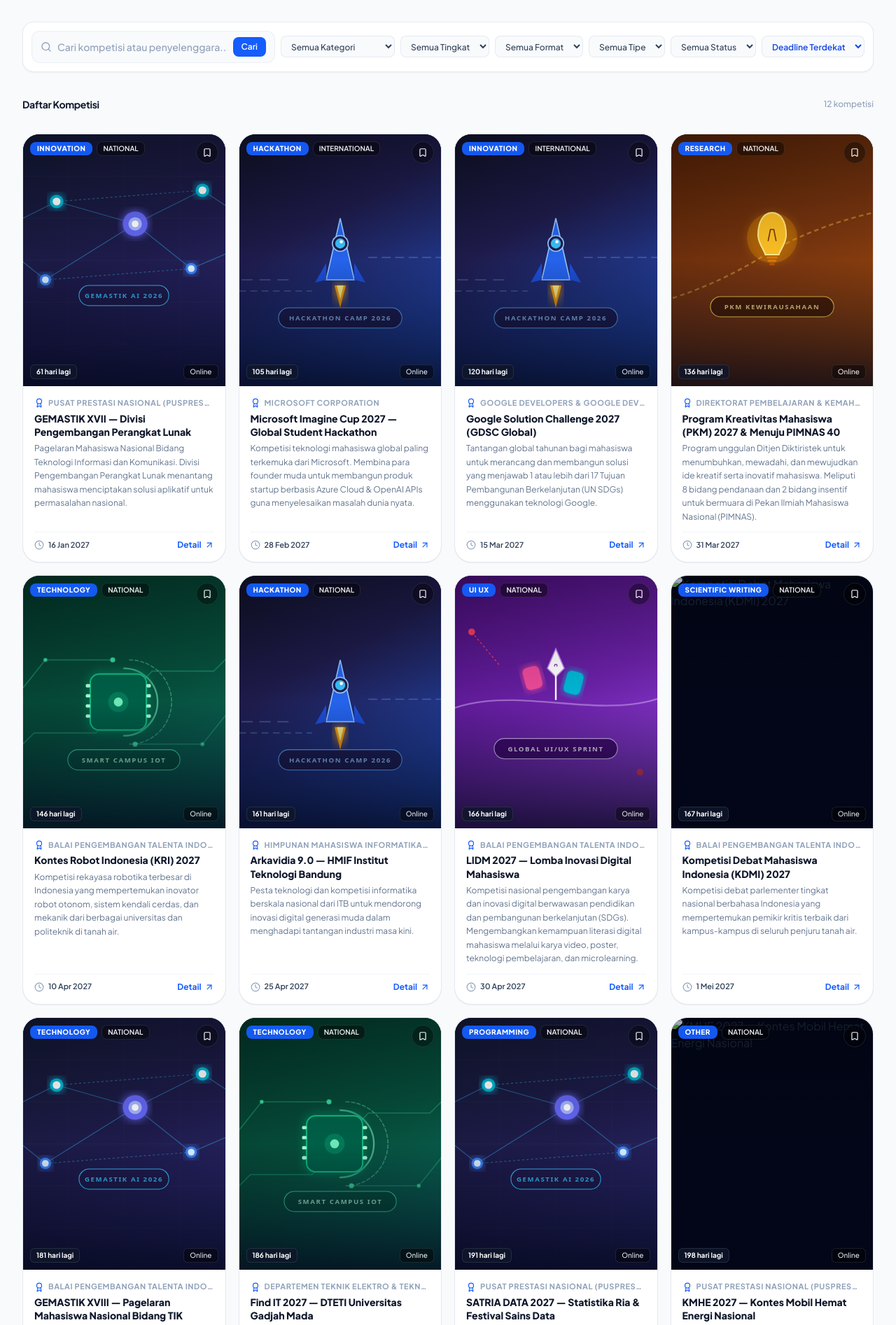
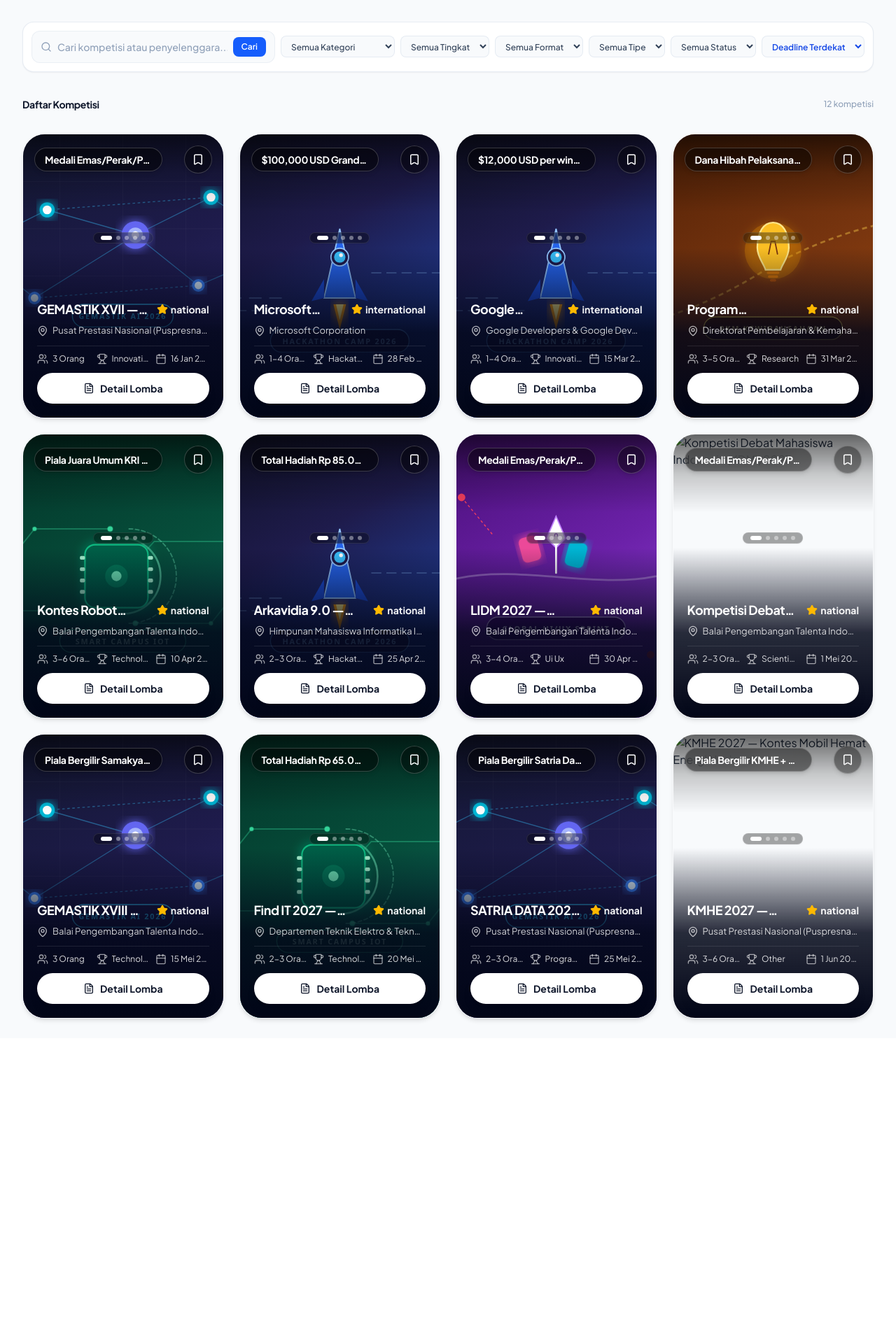
Before and after one commit to faiz-jihad/RAKITCAMPUS, a Laravel app: page /competitions in a window 1280 px wide. Shown: the part 740-2634 px from the top of the page at 70% size. After the commit the page ends 2201 px from the top, so only its background shows below. Run offline with Laravel 12, Linux system fonts and the light colour scheme; data comes from the database, SQL or seed files in the repository; data that the repository does not hold is empty; style sheets or scripts are compiled from the project's sources; some libraries are stand-ins or nearby versions; some web fonts are replaced.

Commit message:
feat(ui): redesign explore competition card to match reference layout and enforce strict hub consistency between project & competition hubs

```diff
--- a/rakit-campus/resources/js/layouts/app-layout.tsx
+++ b/rakit-campus/resources/js/layouts/app-layout.tsx
@@ -67,7 +67,7 @@ export default function AppLayout({
     );
     const [isGatewayOpen, setIsGatewayOpen] = useState(false);
 
-    // Persistent & route-aware active hub state (defaults to 'competition' to protect user flow)
+    // Persistent & route-aware active hub state
     const [activeHub, setActiveHub] = useState<'competition' | 'project'>(() => {
         if (typeof window !== 'undefined') {
             const params = new URLSearchParams(window.location.search);
@@ -76,12 +76,14 @@ export default function AppLayout({
             if (hubParam === 'project') return 'project';
 
             const pathname = window.location.pathname;
-            if (pathname.startsWith('/competitions') || pathname.startsWith('/competition-workspace')) {
+            if (pathname.startsWith('/competitions') || pathname.startsWith('/competition-workspace') || pathname.startsWith('/admin/competitions')) {
                 return 'competition';
             }
             if (
+                pathname === '/dashboard' ||
                 pathname.startsWith('/projects') ||
                 pathname.startsWith('/classes') ||
+                pathname.startsWith('/matching') ||
                 (pathname.startsWith('/workspace') && !pathname.startsWith('/competition-workspace'))
             ) {
                 return 'project';
@@ -96,11 +98,11 @@ export default function AppLayout({
                 // ignore
             }
         }
-        return 'competition';
+        return 'project';
     });
     const isCompetitionHub = activeHub === 'competition';
 
-    // Synchronize hub state and prevent accidental jumping to project hub
+    // Synchronize hub state consistently without unexpected auto-redirects
     useEffect(() => {
         if (typeof window !== 'undefined') {
             const params = new URLSearchParams(window.location.search);
@@ -113,23 +115,15 @@ export default function AppLayout({
                 detectedHub = 'competition';
             } else if (hubParam === 'project') {
                 detectedHub = 'project';
-            } else if (pathname.startsWith('/competitions') || pathname.startsWith('/competition-workspace')) {
+            } else if (pathname.startsWith('/competitions') || pathname.startsWith('/competition-workspace') || pathname.startsWith('/admin/competitions')) {
                 detectedHub = 'competition';
             } else if (
+                pathname === '/dashboard' ||
                 pathname.startsWith('/projects') ||
                 pathname.startsWith('/classes') ||
+                pathname.startsWith('/matching') ||
                 (pathname.startsWith('/workspace') && !pathname.startsWith('/competition-workspace'))
             ) {
-                detectedHub = 'project';
-            } else if (pathname === '/dashboard') {
-                if (!isAdmin) {
-                    const saved = localStorage.getItem('rakit_active_hub');
-                    // If student was in competition hub, prevent sudden jump to project dashboard from system redirects
-                    if (saved === 'competition' && !params.has('hub')) {
-                        router.get('/competitions');
-                        return;
-                    }
-                }
                 detectedHub = 'project';
             }
 
@@ -405,7 +399,7 @@ export default function AppLayout({
                 <div className="w-full max-w-[1600px] mx-auto px-4 sm:px-6 lg:px-8 h-14 sm:h-16 flex items-center justify-between gap-4">
                     {/* Brand Logo & Hub Switcher */}
                     <div className="flex items-center gap-3 sm:gap-4 shrink-0">
-                        <Link href="/dashboard" className="flex items-center gap-2 group shrink-0">
+                        <Link href={isCompetitionHub ? '/competitions' : '/dashboard'} className="flex items-center gap-2 group shrink-0">
                             <img
                                 src="/images/rakit-mark.png"
                                 alt="RAKIT"
--- a/rakit-campus/resources/js/pages/competitions/index.tsx
+++ b/rakit-campus/resources/js/pages/competitions/index.tsx
@@ -31,6 +31,7 @@ import {
     Layers,
     Leaf,
     Link2,
+    MapPin,
     MessageSquare,
     Mic,
     Palette,
@@ -38,6 +39,7 @@ import {
     Search,
     ShieldCheck,
     Sparkles,
+    Star,
     Terminal,
     TrendingUp,
     Trophy,
@@ -882,7 +884,7 @@ export default function CompetitionIndex({
                                 </button>
                             </div>
                         ) : (
-                            <div className="grid grid-cols-2 sm:grid-cols-2 md:grid-cols-3 lg:grid-cols-4 gap-3 sm:gap-4.5">
+                            <div className="grid grid-cols-1 sm:grid-cols-2 md:grid-cols-2 lg:grid-cols-3 xl:grid-cols-4 gap-4 sm:gap-5.5">
                                 {catalogCompetitions.map((comp) => {
                                     const isSaved = bookmarkedIds.includes(comp.id);
                                     const isExpired = comp.registration_deadline && new Date(comp.registration_deadline) < new Date();
@@ -901,120 +903,128 @@ export default function CompetitionIndex({
                                         ? Math.ceil((deadline.getTime() - now.getTime()) / (1000 * 60 * 60 * 24))
                                         : null;
 
+                                    const teamLabel = comp.min_team_size && comp.max_team_size
+                                        ? comp.min_team_size === comp.max_team_size
+                                            ? comp.min_team_size === 1
+                                                ? 'Individu'
+                                                : `${comp.min_team_size} Orang`
+                                            : `${comp.min_team_size}-${comp.max_team_size} Orang`
+                                        : '1 Tim';
+
+                                    const topPillText = comp.prize_info
+                                        ? comp.prize_info
+                                        : isClosed
+                                            ? 'Pendaftaran Tutup'
+                                            : daysLeft !== null
+                                                ? (daysLeft === 0 ? 'Tutup Hari Ini' : `${daysLeft} Hari Lagi`)
+                                                : 'Pendaftaran Buka';
+
                                     return (
                                         <div
                                             key={comp.id}
                                             onClick={() => router.get(`/competitions/${comp.slug || comp.id}`)}
-                                            className={`bg-white rounded-2xl sm:rounded-3xl overflow-hidden border transition-all duration-300 cursor-pointer flex flex-col justify-between h-full group ${
+                                            className={`relative aspect-[3/4.4] sm:aspect-[3/4.25] w-full rounded-[28px] sm:rounded-[32px] overflow-hidden border transition-all duration-300 cursor-pointer flex flex-col justify-between group select-none ${
                                                 isClosed
-                                                    ? 'border-slate-200/60 opacity-75 bg-slate-50/60'
-                                                    : 'border-slate-200/90 shadow-2xs hover:shadow-xl hover:-translate-y-1 hover:border-blue-500/70'
+                                                    ? 'border-white/10 opacity-80'
+                                                    : 'border-white/15 shadow-md hover:shadow-2xl hover:-translate-y-1.5'
                                             }`}
                                         >
-                                            {/* Cover Image Poster — 4:5 Instagram Portrait Aspect Ratio */}
-                                            <div className="relative aspect-[4/5] w-full overflow-hidden bg-slate-950 shrink-0">
-                                                <img
-                                                    src={getCompetitionCover(comp)}
-                                                    alt={comp.name}
-                                                    className={`w-full h-full object-cover group-hover:scale-105 transition-transform duration-500 ease-out ${
-                                                        isClosed ? 'grayscale-30' : ''
-                                                    }`}
-                                                />
-                                                <div className="absolute inset-0 bg-gradient-to-t from-slate-950/80 via-transparent to-black/25 pointer-events-none" />
-
-                                                {/* Category & Level Badges on Image */}
-                                                <div className="absolute top-2 left-2 sm:top-2.5 sm:left-2.5 flex items-center gap-1 sm:gap-1.5 flex-wrap max-w-[80%] z-10">
-                                                    <span className="px-2 sm:px-2.5 py-0.5 rounded-md sm:rounded-lg bg-blue-600/95 backdrop-blur-md text-white text-[9px] sm:text-[10px] font-extrabold uppercase tracking-wider shadow-xs">
-                                                        {comp.category?.replace('_', ' ') || 'UMUM'}
-                                                    </span>
-                                                    {comp.level && (
-                                                        <span className="px-1.5 sm:px-2 py-0.5 rounded-md sm:rounded-lg bg-black/40 backdrop-blur-md text-white/95 text-[9px] sm:text-[10px] font-semibold uppercase border border-white/10">
-                                                            {comp.level}
-                                                        </span>
-                                                    )}
+                                            {/* Full-bleed Cover Background Poster */}
+                                            <img
+                                                src={getCompetitionCover(comp)}
+                                                alt={comp.name}
+                                                className={`absolute inset-0 w-full h-full object-cover transition-transform duration-700 ease-out group-hover:scale-105 ${
+                                                    isClosed ? 'grayscale-35' : ''
+                                                }`}
+                                            />
+
+                                            {/* Soft Top Vignette for Floating Controls */}
+                                            <div className="absolute inset-x-0 top-0 h-28 bg-gradient-to-b from-black/60 via-black/20 to-transparent pointer-events-none" />
+
+                                            {/* Deep Frosted Dark Gradient Overlay for Bottom Content */}
+                                            <div className="absolute inset-x-0 bottom-0 h-3/5 bg-gradient-to-t from-slate-950 via-slate-950/85 to-transparent pointer-events-none" />
+
+                                            {/* Top Floating Controls: Price/Status Pill & Circular Bookmark */}
+                                            <div className="relative z-10 p-3.5 sm:p-4 flex items-center justify-between gap-2">
+                                                <div className="px-3.5 py-1.5 rounded-full bg-black/45 backdrop-blur-md border border-white/20 text-white text-xs sm:text-sm font-bold tracking-tight shadow-md max-w-[72%] truncate">
+                                                    {topPillText}
                                                 </div>
 
-                                                {/* Bookmark Button */}
                                                 <button
                                                     type="button"
                                                     onClick={(e) => handleToggleBookmark(e, comp.id)}
-                                                    className={`absolute top-2 right-2 sm:top-2.5 sm:right-2.5 size-7 sm:size-8 rounded-full backdrop-blur-md flex items-center justify-center transition cursor-pointer shadow-xs z-10 ${
+                                                    className={`size-9 sm:size-10 rounded-full backdrop-blur-md flex items-center justify-center transition cursor-pointer shadow-md shrink-0 ${
                                                         isSaved
-                                                            ? 'bg-rose-500 text-white'
-                                                            : 'bg-black/35 hover:bg-black/60 text-white border border-white/10'
+                                                            ? 'bg-rose-500 text-white shadow-rose-500/30'
+                                                            : 'bg-black/40 hover:bg-black/60 text-white border border-white/20'
                                                     }`}
-                                                    title={isSaved ? 'Hapus Simpanan' : 'Simpan'}
+                                                    title={isSaved ? 'Hapus Simpanan' : 'Simpan Lomba'}
                                                 >
-                                                    <Bookmark className={`size-3 sm:size-3.5 ${isSaved ? 'fill-current' : ''}`} />
+                                                    <Bookmark className={`size-4 sm:size-4.5 ${isSaved ? 'fill-current' : ''}`} />
                                                 </button>
-
-                                                {/* Bottom Banner Status Pill on Cover */}
-                                                <div className="absolute bottom-2 left-2 right-2 sm:bottom-2.5 sm:left-2.5 sm:right-2.5 flex items-center justify-between gap-1.5 z-10">
-                                                    {isClosed ? (
-                                                        <span className="text-[9px] sm:text-[10px] font-bold px-1.5 sm:px-2 py-0.5 rounded-md bg-slate-900/90 text-slate-300 backdrop-blur-md border border-white/10">
-                                                            Pendaftaran Ditutup
-                                                        </span>
-                                                    ) : daysLeft !== null ? (
-                                                        <span
-                                                            className={`text-[9px] sm:text-[10px] font-bold px-1.5 sm:px-2 py-0.5 rounded-md backdrop-blur-md shadow-xs ${
-                                                                daysLeft <= 3
-                                                                    ? 'bg-rose-600/95 text-white'
-                                                                    : daysLeft <= 14
-                                                                        ? 'bg-amber-500/95 text-white'
-                                                                        : 'bg-slate-900/80 text-white border border-white/10'
-                                                            }`}
-                                                        >
-                                                            {daysLeft === 0 ? 'Tutup hari ini' : `${daysLeft} hari lagi`}
-                                                        </span>
-                                                    ) : (
-                                                        <span className="text-[9px] sm:text-[10px] font-bold px-1.5 sm:px-2 py-0.5 rounded-md bg-blue-600/90 text-white backdrop-blur-md">
-                                                            Buka
-                                                        </span>
-                                                    )}
-
-                                                    <span className="text-[9px] sm:text-[10px] font-medium text-white/90 bg-black/40 backdrop-blur-md px-1.5 sm:px-2 py-0.5 rounded-md border border-white/10 truncate">
-                                                        {comp.format || 'Online'}
-                                                    </span>
+                                            </div>
+
+                                            {/* Middle Floating Carousel Pagination Dots */}
+                                            <div className="relative z-10 flex justify-center -mb-2">
+                                                <div className="flex items-center gap-1.5 px-2.5 py-1 rounded-full bg-black/35 backdrop-blur-md border border-white/10 shadow-xs">
+                                                    <span className="w-4 h-1.5 rounded-full bg-white"></span>
+                                                    <span className="size-1.5 rounded-full bg-white/40"></span>
+                                                    <span className="size-1.5 rounded-full bg-white/40"></span>
+                                                    <span className="size-1.5 rounded-full bg-white/40"></span>
+                                                    <span className="size-1.5 rounded-full bg-white/40"></span>
                                                 </div>
                                             </div>
 
-                                            {/* Body */}
-                                            <div className="p-3 sm:p-4 flex-1 flex flex-col justify-between gap-2.5 sm:gap-3">
-                                                <div>
-                                                    <div className="flex items-center gap-1.5 text-[10px] sm:text-[11px] font-bold text-slate-400 uppercase tracking-wider line-clamp-1">
-                                                        <Award className="size-3 sm:size-3.5 text-blue-600 shrink-0" />
-                                                        <span className="truncate">{comp.organizer}</span>
-                                                    </div>
-
-                                                    <h3 className="text-xs sm:text-sm font-extrabold text-slate-900 group-hover:text-blue-600 transition leading-snug line-clamp-2 mt-1">
+                                            {/* Bottom Info Section */}
+                                            <div className="relative z-10 p-4 sm:p-5 pt-0 flex flex-col gap-2.5 sm:gap-3">
+                                                {/* Title & Level Rating */}
+                                                <div className="flex items-center justify-between gap-2">
+                                                    <h3 className="text-base sm:text-lg font-bold text-white tracking-tight line-clamp-1 group-hover:text-blue-200 transition-colors">
                                                         {comp.name}
                                                     </h3>
-
-                                                    {comp.description && (
-                                                        <p className="line-clamp-2 text-[11px] sm:text-xs text-slate-500 mt-1 leading-relaxed hidden sm:block">
-                                                            {comp.description}
-                                                        </p>
+                                                    <div className="flex items-center gap-1 text-amber-400 text-xs sm:text-sm font-bold shrink-0 ml-1">
+                                                        <Star className="size-3.5 sm:size-4 fill-amber-400 text-amber-400" />
+                                                        <span className="text-white/95">{comp.level || 'Nasional'}</span>
+                                                    </div>
+                                                </div>
+
+                                                {/* Organizer with MapPin */}
+                                                <div className="flex items-center gap-1.5 text-xs sm:text-[13px] text-white/80 line-clamp-1 -mt-1">
+                                                    <MapPin className="size-3.5 sm:size-4 text-white/70 shrink-0" />
+                                                    <span className="truncate">{comp.organizer || 'Penyelenggara Terverifikasi'}</span>
+                                                    {comp.format && (
+                                                        <span className="text-white/50 text-[11px] shrink-0">• {comp.format}</span>
                                                     )}
                                                 </div>
 
-                                                {/* Structured Bottom Info & CTA */}
-                                                <div className="pt-2 sm:pt-2.5 border-t border-slate-100 flex items-center justify-between text-xs mt-auto">
-                                                    <div className="flex items-center gap-1 sm:gap-1.5 text-slate-500 truncate">
-                                                        <Clock className="size-3 sm:size-3.5 text-slate-400 shrink-0" />
-                                                        <span className={`text-[10px] sm:text-[11px] font-semibold truncate ${
-                                                            isClosed ? 'text-slate-400' : 'text-slate-700'
-                                                        }`}>
-                                                            {isClosed ? 'Pendaftaran Selesai' : formattedDeadline}
-                                                        </span>
+                                                {/* 3 Specs Row */}
+                                                <div className="grid grid-cols-3 gap-1.5 sm:gap-2 pt-2.5 border-t border-white/10 text-[11px] sm:text-xs text-white/85">
+                                                    <div className="flex items-center gap-1.5 truncate" title={`Ukuran Tim: ${teamLabel}`}>
+                                                        <Users className="size-3.5 sm:size-4 text-white/60 shrink-0" />
+                                                        <span className="truncate">{teamLabel}</span>
                                                     </div>
-
-                                                    <span className={`inline-flex items-center gap-0.5 sm:gap-1 text-[11px] sm:text-xs font-bold transition-transform shrink-0 ${
-                                                        isClosed ? 'text-slate-400' : 'text-blue-600 group-hover:translate-x-0.5'
-                                                    }`}>
-                                                        <span>Detail</span>
-                                                        <ArrowUpRight className="size-3 sm:size-3.5" />
-                                                    </span>
+                                                    <div className="flex items-center gap-1.5 truncate" title={`Kategori: ${comp.category?.replace('_', ' ') || 'Umum'}`}>
+                                                        <Trophy className="size-3.5 sm:size-4 text-white/60 shrink-0" />
+                                                        <span className="truncate capitalize">{comp.category?.replace('_', ' ') || 'Umum'}</span>
+                                                    </div>
+                                                    <div className="flex items-center gap-1.5 truncate" title={`Deadline: ${formattedDeadline}`}>
+                                                        <Calendar className="size-3.5 sm:size-4 text-white/60 shrink-0" />
+                                                        <span className="truncate">{isClosed ? 'Selesai' : formattedDeadline}</span>
+                                                    </div>
                                                 </div>
+
+                                                {/* Crisp White Pill CTA Button */}
+                                                <button
+                                                    type="button"
+                                                    onClick={(e) => {
+                                                        e.stopPropagation();
+                                                        router.get(`/competitions/${comp.slug || comp.id}`);
+                                                    }}
+                                                    className="w-full py-2.5 sm:py-3 px-4 rounded-full bg-white hover:bg-slate-100 text-slate-900 font-bold text-xs sm:text-sm flex items-center justify-center gap-2 shadow-lg transition-all duration-200 cursor-pointer active:scale-[0.99] group/btn"
+                                                >
+                                                    <FileText className="size-4 text-slate-900 group-hover/btn:text-blue-600 transition-colors" />
+                                                    <span>Detail Lomba</span>
+                                                </button>
                                             </div>
                                         </div>
                                     );
```
